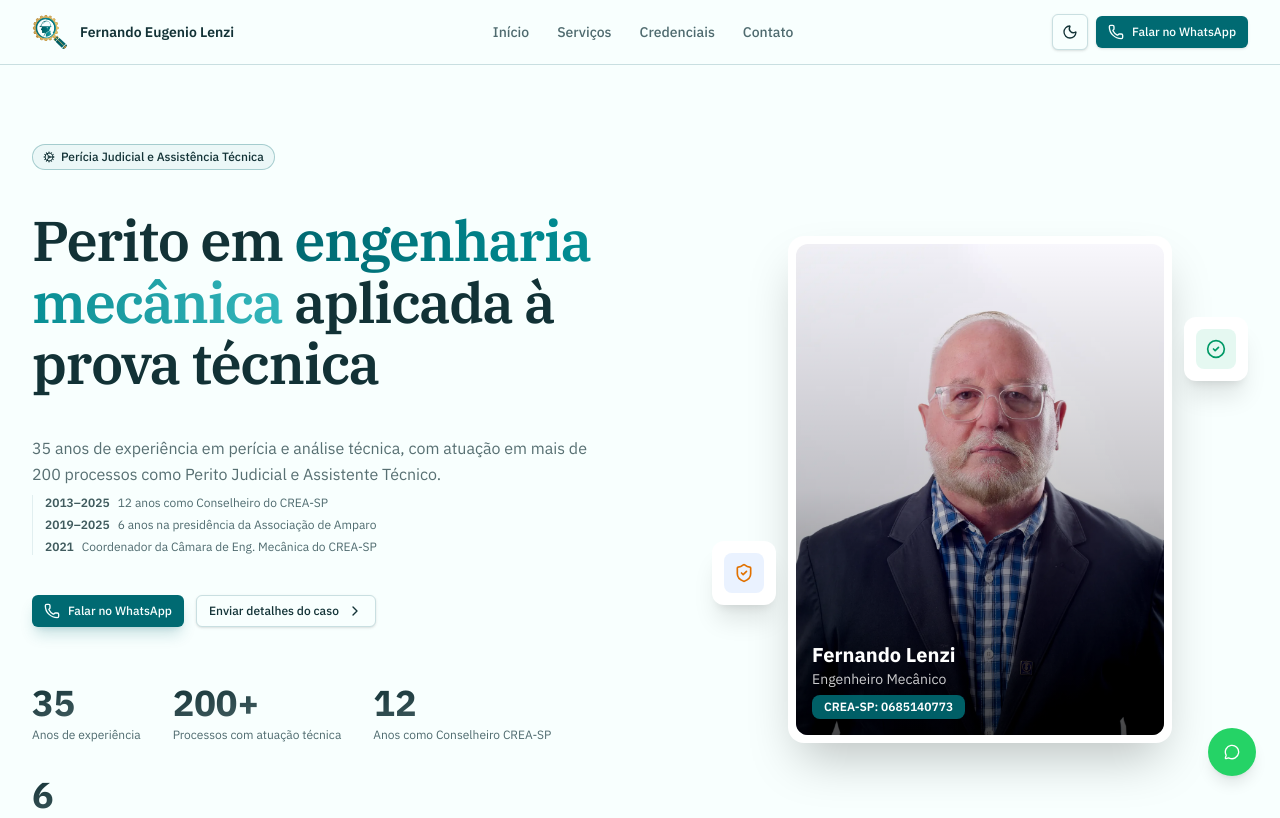
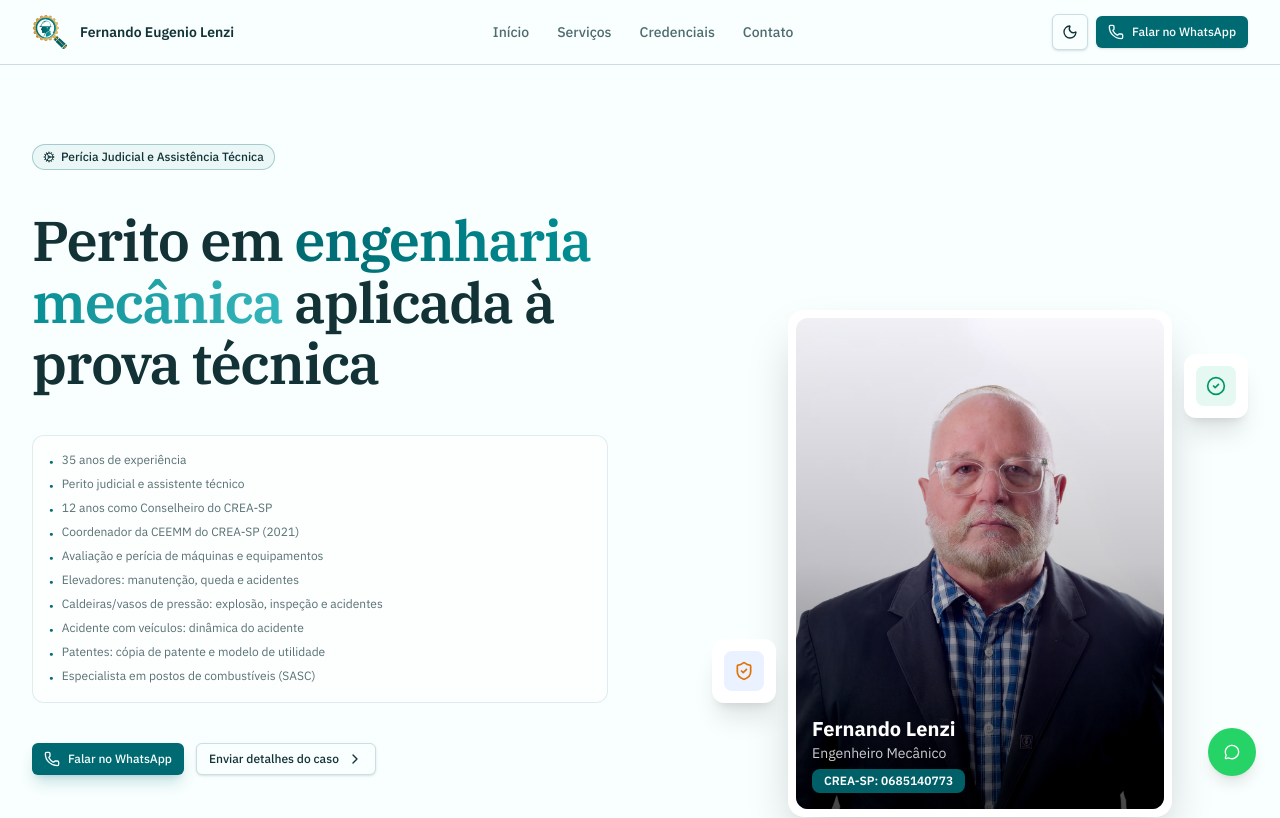
Before and after one commit to eng-lenzi/lp-eng-lenzi, a React (Vite) app: page / in a window 1280 px wide. Shown: the top 818 px of the page. Built offline with nearby package versions, Linux system fonts and the light colour scheme.

Commit message:
feat(hero): priorizar resumo completo e mover timeline para seção dedicada

```diff
--- a/src/routes/-components/credentials.tsx
+++ b/src/routes/-components/credentials.tsx
@@ -1,4 +1,4 @@
-import { Award, ShieldCheck } from "lucide-react";
+import { Award, ShieldCheck, TrendingUp } from "lucide-react";
 
 import { Text, Title } from "@/components/typography";
 import { Badge } from "@/components/ui/badge";
@@ -11,6 +11,12 @@ const credentials = [
 	"Coordenador da Câmara de Engenharia Mecânica do CREA-SP (2021)",
 	"12 anos como Conselheiro do CREA-SP (CEEMM)",
 	"6 anos como Presidente da Associação dos Engenheiros de Amparo",
+] as const;
+
+const timeline = [
+	{ year: "2013", description: "Início como Conselheiro do CREA-SP (CEEMM)" },
+	{ year: "2019", description: "Eleito Presidente da Associação dos Engenheiros de Amparo" },
+	{ year: "2021", description: "Coordenador da Câmara de Engenharia Mecânica do CREA-SP" },
 ] as const;
 
 export function Credentials() {
@@ -50,6 +56,32 @@ export function Credentials() {
 				))}
 			</div>
 
+			<AnimatedCard delay={0.25}>
+				<div className="mt-6 sm:mt-8 rounded-xl border border-border/70 bg-card/70 p-4 sm:p-5">
+					<div className="mb-3 flex items-center gap-2">
+						<TrendingUp className="size-4 text-primary" />
+						<Title as="h3" size="sm" className="font-heading">
+							Linha do tempo
+						</Title>
+					</div>
+					<div className="relative pl-5 before:absolute before:left-1.5 before:top-1.5 before:h-full before:w-px before:bg-border">
+						<div className="space-y-3">
+							{timeline.map((item) => (
+								<div key={item.year} className="relative">
+									<div className="absolute -left-[1.02rem] top-1 h-2.5 w-2.5 rounded-full bg-primary/70" />
+									<Text size="xs" className="font-semibold text-primary">
+										{item.year}
+									</Text>
+									<Text size="xs" tone="subtle" className="leading-tight">
+										{item.description}
+									</Text>
+								</div>
+							))}
+						</div>
+					</div>
+				</div>
+			</AnimatedCard>
+
 			<AnimatedCard delay={0.3}>
 				<div
 					className="mt-6 sm:mt-8 rounded-xl border border-amber-500/20 bg-gradient-to-r from-amber-500/10 via-amber-500/5 to-amber-500/10 p-3 sm:p-4 transition-all hover:border-amber-500/30"
--- a/src/routes/-components/hero.tsx
+++ b/src/routes/-components/hero.tsx
@@ -23,10 +23,17 @@ const stats = [
 	{ value: "6", label: "Anos na presidência da Associação", suffix: "" },
 ] as const;
 
-const timeline = [
-	{ year: "2013–2025", description: "12 anos como Conselheiro do CREA-SP" },
-	{ year: "2019–2025", description: "6 anos na presidência da Associação de Amparo" },
-	{ year: "2021", description: "Coordenador da Câmara de Eng. Mecânica do CREA-SP" },
+const summaryItems = [
+	"35 anos de experiência",
+	"Perito judicial e assistente técnico",
+	"12 anos como Conselheiro do CREA-SP",
+	"Coordenador da CEEMM do CREA-SP (2021)",
+	"Avaliação e perícia de máquinas e equipamentos",
+	"Elevadores: manutenção, queda e acidentes",
+	"Caldeiras/vasos de pressão: explosão, inspeção e acidentes",
+	"Acidente com veículos: dinâmica do acidente",
+	"Patentes: cópia de patente e modelo de utilidade",
+	"Especialista em postos de combustíveis (SASC)",
 ] as const;
 
 export function Hero() {
@@ -68,32 +75,19 @@ export function Hero() {
 					</AnimatedSection>
 
 					<AnimatedSection delay={0.3}>
-						<div className="max-w-xl space-y-2">
-							<Text size="sm" tone="subtle" className="leading-relaxed sm:text-base">
-								<motion.span
-									initial={{ opacity: 0 }}
-									animate={{ opacity: 1 }}
-									transition={{ delay: 0.5 }}
-								>
-									35 anos de experiência em perícia e análise técnica, com atuação em
-									mais de 200 processos como Perito Judicial e Assistente Técnico.
-								</motion.span>
-							</Text>
-
-							<div className="space-y-1.5 pl-3 border-l border-border/50">
-								{timeline.map((item, idx) => (
+						<div className="max-w-xl rounded-xl border border-border/60 bg-card/70 p-3 sm:p-4">
+							<div className="space-y-1.5">
+								{summaryItems.map((item, idx) => (
 									<motion.div
-										key={item.year}
-										initial={{ opacity: 0, x: -10 }}
-										animate={isHeroInView ? { opacity: 1, x: 0 } : {}}
-										transition={{ duration: 0.25, delay: 0.45 + idx * 0.1 }}
-										className="flex items-baseline gap-2"
+										key={item}
+										initial={{ opacity: 0, y: 6 }}
+										animate={isHeroInView ? { opacity: 1, y: 0 } : {}}
+										transition={{ duration: 0.2, delay: 0.4 + idx * 0.04 }}
+										className="flex items-start gap-2"
 									>
-										<Text size="xs" className="font-semibold text-foreground/80 whitespace-nowrap">
-											{item.year}
-										</Text>
-										<Text size="xs" tone="muted" className="leading-tight whitespace-nowrap">
-											{item.description}
+										<Text size="xs" className="text-primary mt-0.5">•</Text>
+										<Text size="xs" tone="subtle" className="leading-tight">
+											{item}
 										</Text>
 									</motion.div>
 								))}
```
